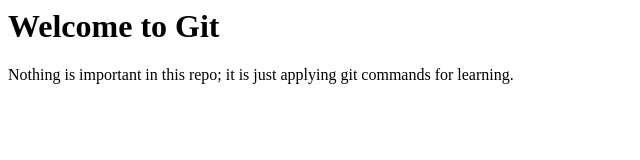
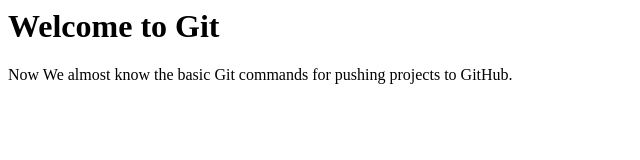
Before and after one commit to IbrahimGuirguis/Git-Challenges, a plain HTML site: page index.html in a window 1280 px wide. Shown: the full height of the page, 0-640 px from the left. Drawn offline with Linux system fonts and the light colour scheme.

Commit message:
changing the paragragh

```diff
--- a/index.html
+++ b/index.html
@@ -1,5 +1,2 @@
 <h1>Welcome to Git</h1>
-<p>
-  Nothing is important in this repo; it is just applying git commands for
-  learning.
-</p>
+<p>Now We almost know the basic Git commands for pushing projects to GitHub.</p>
```
